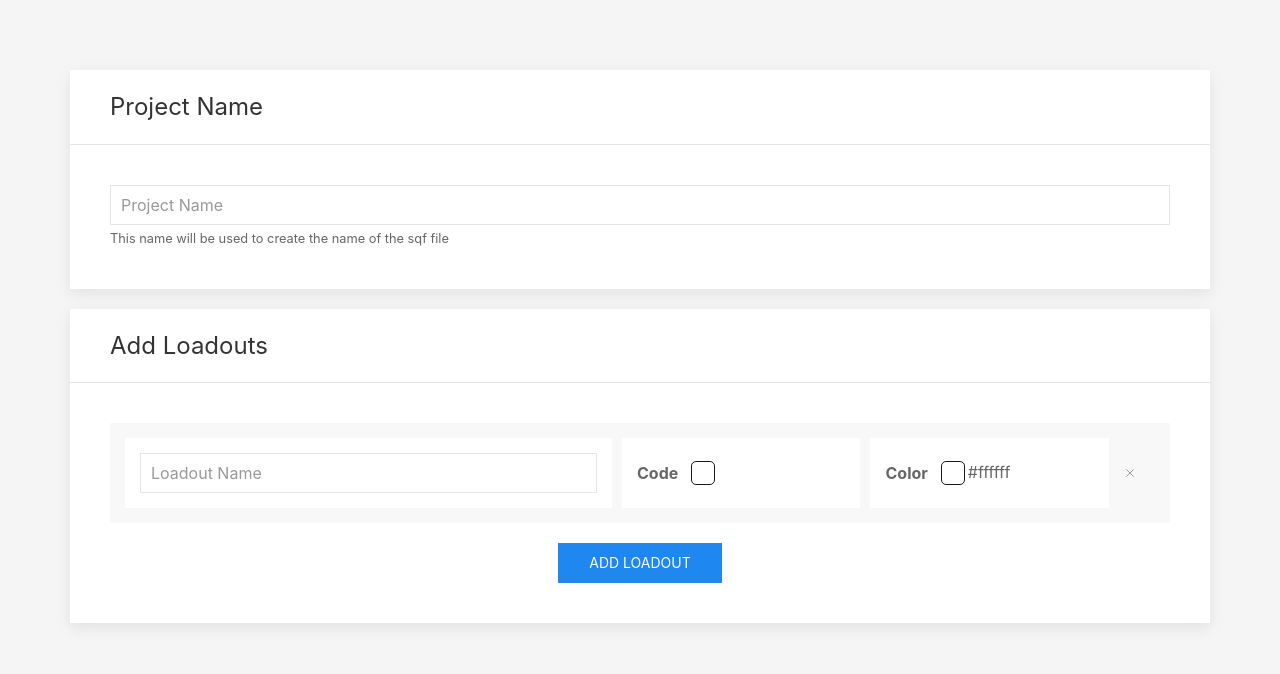
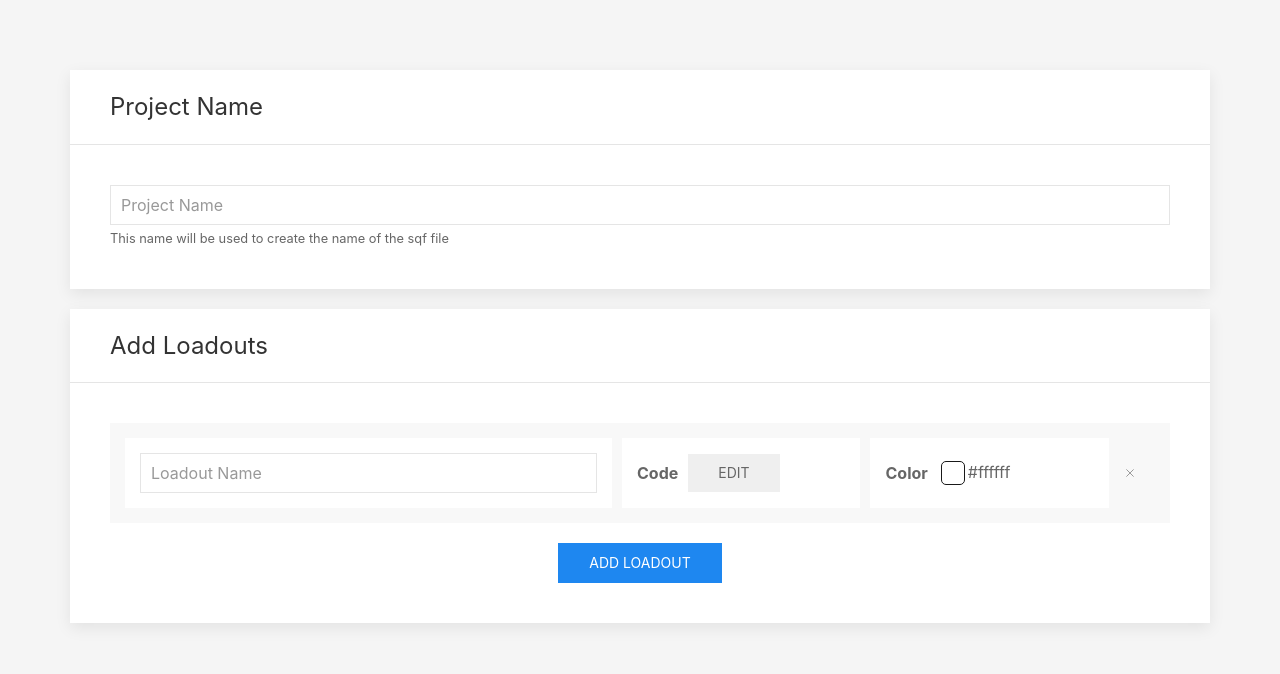
Before and after one commit to aliensteak/loadout-picker, a React (Create React App) app: page / in a window 1280 px wide. Both pictures are taken after a click on the button "ADD LOADOUT". Shown: the top 674 px of the page. Built offline with nearby package versions, Linux system fonts and the light colour scheme.

Commit message:
changed code to edit button

```diff
--- a/src/components/CodeEditor.js
+++ b/src/components/CodeEditor.js
@@ -35,18 +35,7 @@ class CodeEditor extends React.Component {
           style={{ cursor: "pointer" }}
           onClick={() => this.setState({ codeEditorVisible: true })}
         >
-          <div
-            style={{
-              backgroundColor: this.state.selectedColor,
-              height: "22px",
-              width: "22px",
-              border: "1px solid #191919",
-              borderRadius: "5px",
-              margin: "1px 3px",
-            }}
-            className='uk-flex-bottom'
-          ></div>
-          <div>{this.state.selectedColor}</div>
+          <button className="uk-button" onClick={() => this.setState({ codeEditorVisible: true })}>Edit</button>
         </div>
 
         <FloatingBlock
```
Also changed, not shown: 1 other file (tests, documents, lock files or other folders).
